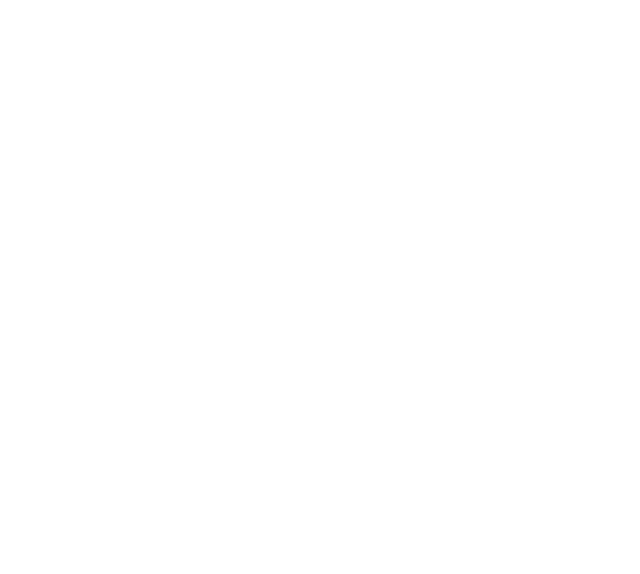
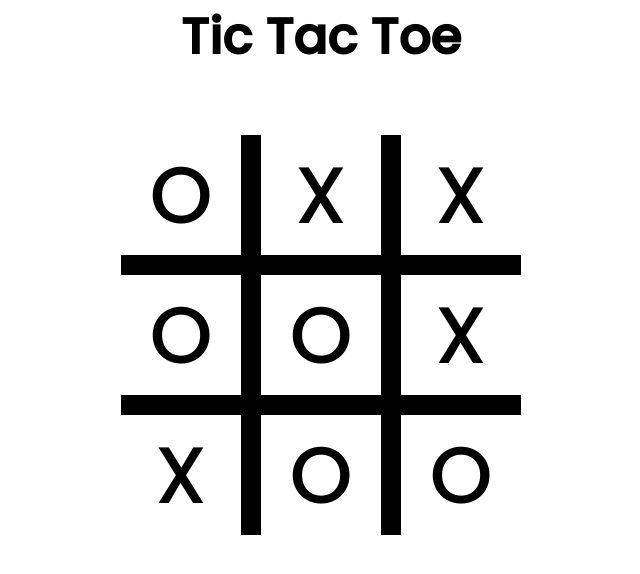
Before and after one commit to justinchang91/tic-tac-toe, a plain HTML site: page index.html in a window 1280 px wide. Shown: the whole page, without its empty margins (319-959 px from the left). Drawn offline with Linux system fonts and the light colour scheme.

Commit message:
Finished HTML and CSS layout

```diff
--- a/index.html
+++ b/index.html
@@ -7,5 +7,23 @@
         <script src="main.js" async></script>
     </head>
     <body>
+        <h1 class="title">Tic Tac Toe</h1>
+        <div class="board">
+            <div class="row">
+                <div class="square">O</div>
+                <div class="square">X</div>
+                <div class="square">X</div>
+            </div>
+            <div class="row">
+                <div class="square">O</div>
+                <div class="square">O</div>
+                <div class="square">X</div>
+            </div>
+            <div class="row">
+                <div class="square">X</div>
+                <div class="square">O</div>
+                <div class="square">O</div>
+            </div>
+        </div>
     </body>
 </html>
--- a/style.css
+++ b/style.css
@@ -0,0 +1,42 @@
+@import url('https://fonts.googleapis.com/css2?family=Poppins:wght@500&display=swap');
+
+body {
+    margin: 0;
+    padding: 0;
+}
+
+.title {
+    font-family: 'Poppins', sans-serif;
+    margin: 0;
+    padding: 0;
+    font-size: 50px;
+    text-align: center;
+}
+
+.board {
+    margin: 0 auto;
+    width: 400px;
+    height: 400px;
+    margin-top: 60px;
+    background-color: black;
+    display: flex;
+    flex-direction: column;
+    gap: 20px;
+}
+
+.row {
+    display: flex;
+    flex-direction: row;
+    gap: 20px;
+    flex: 1;
+}
+
+.square {
+    background-color: white;
+    flex: 1;
+    display: flex;
+    font-family: 'Poppins', sans-serif;
+    font-size: 80px;
+    justify-content: center;
+    align-items: center;
+}
```
